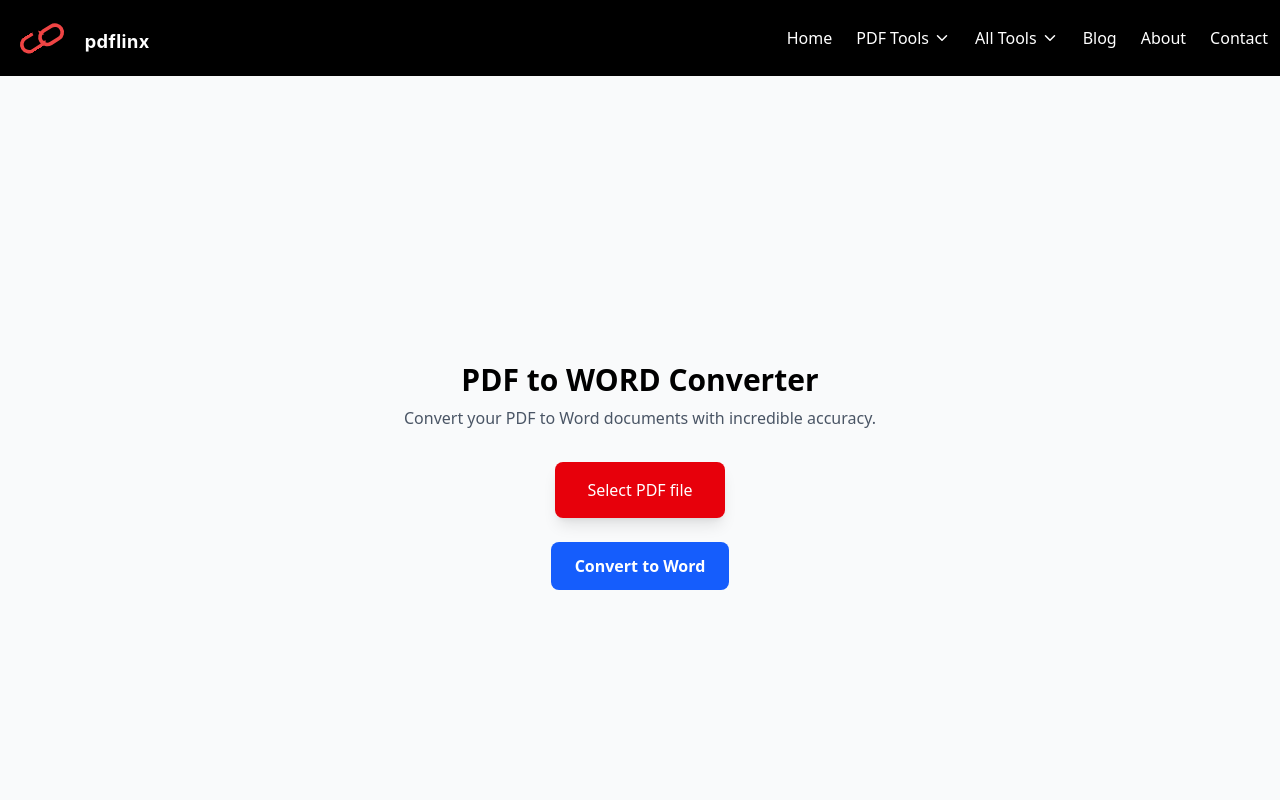
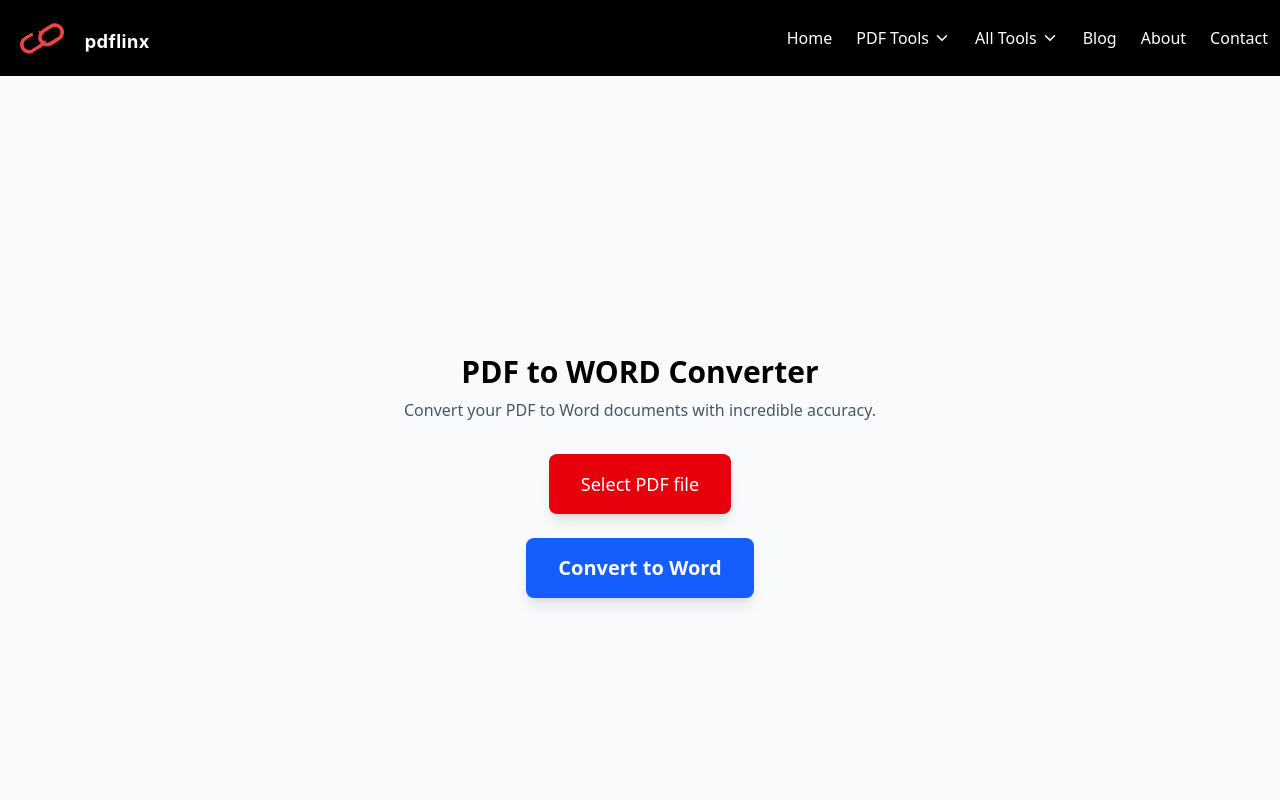
Before and after one commit to ashfaqazad/pdflinx, a Next.js app: page /pdf-to-word in a window 1280 px wide. Shown: the top 800 px of the page. Built offline with nearby package versions, Linux system fonts and the light colour scheme; no server answers.

Commit message:
Final: PDF to Word working perfectly

```diff
--- a/components/tools/PdfToWord.jsx
+++ b/components/tools/PdfToWord.jsx
@@ -5,8 +5,8 @@ export default function PdfToWord() {
   const [file, setFile] = useState(null);
   const [loading, setLoading] = useState(false);
 
-  // ← Tera Vercel .env se aayega – GitHub par IP nahi dikhega
-  const API_URL = process.env.NEXT_PUBLIC_BACKEND_URL
+  // Local aur live dono par chalega
+  const API_URL = process.env.NEXT_PUBLIC_BACKEND_URL || "http://72.60.78.58:4000";
 
   const handleSubmit = async (e) => {
     e.preventDefault();
@@ -32,7 +32,6 @@ export default function PdfToWord() {
       a.click();
       window.URL.revokeObjectURL(url);
 
-      // alert("BHAI HO GAYA – Downloaded Successfully!");
     } catch (err) {
       alert("Error: " + err.message);
     } finally {
@@ -51,7 +50,7 @@ export default function PdfToWord() {
       </div>
 
       <form onSubmit={handleSubmit} className="flex flex-col items-center space-y-6">
-        <label className="bg-red-600 text-white px-8 py-4 rounded-lg shadow-lg cursor-pointer hover:bg-red-700 transition">
+        <label className="bg-red-600 text-white px-8 py-4 rounded-lg shadow-lg cursor-pointer hover:bg-red-700 transition text-lg font-medium">
           {file ? file.name : "Select PDF file"}
           <input
             type="file"
@@ -65,20 +64,118 @@ export default function PdfToWord() {
         <button
           type="submit"
           disabled={loading}
-          className="bg-blue-600 text-white px-6 py-3 rounded-lg font-semibold hover:bg-blue-700 disabled:opacity-50 transition"
+          className="bg-blue-600 text-white px-8 py-4 rounded-lg font-bold text-xl hover:bg-blue-700 disabled:opacity-60 transition shadow-lg"
         >
-          {loading ? "Converting..." : "Convert to Word"}
+          {loading ? "Converting... Please wait" : "Convert to Word"}
         </button>
       </form>
 
       {loading && (
-        <p className="mt-6 text-blue-600 animate-pulse">
+        <p className="mt-8 text-blue-600 text-lg font-medium animate-pulse">
           Converting your PDF... (takes 5-15 seconds)
         </p>
       )}
     </main>
   );
 }
+
+
+
+
+
+
+
+
+
+
+
+
+
+
+
+
+
+// "use client";
+// import { useState } from "react";
+
+// export default function PdfToWord() {
+//   const [file, setFile] = useState(null);
+//   const [loading, setLoading] = useState(false);
+
+//   // ← Tera Vercel .env se aayega – GitHub par IP nahi dikhega
+//   const API_URL = process.env.NEXT_PUBLIC_BACKEND_URL
+
+//   const handleSubmit = async (e) => {
+//     e.preventDefault();
+//     if (!file) return alert("Please select a PDF file");
+
+//     setLoading(true);
+//     const formData = new FormData();
+//     formData.append("file", file);
+
+//     try {
+//       const res = await fetch(`${API_URL}/convert/pdf-to-word`, {
+//         method: "POST",
+//         body: formData,
+//       });
+
+//       if (!res.ok) throw new Error("Conversion failed");
+
+//       const blob = await res.blob();
+//       const url = window.URL.createObjectURL(blob);
+//       const a = document.createElement("a");
+//       a.href = url;
+//       a.download = file.name.replace(/\.pdf$/i, ".docx");
+//       a.click();
+//       window.URL.revokeObjectURL(url);
+
+//       // alert("BHAI HO GAYA – Downloaded Successfully!");
+//     } catch (err) {
+//       alert("Error: " + err.message);
+//     } finally {
+//       setLoading(false);
+//       setFile(null);
+//     }
+//   };
+
+//   return (
+//     <main className="min-h-screen flex flex-col items-center justify-center bg-gray-50 p-6">
+//       <div className="text-center max-w-2xl">
+//         <h1 className="text-3xl font-bold mb-2">PDF to WORD Converter</h1>
+//         <p className="text-gray-600 mb-8">
+//           Convert your PDF to Word documents with incredible accuracy.
+//         </p>
+//       </div>
+
+//       <form onSubmit={handleSubmit} className="flex flex-col items-center space-y-6">
+//         <label className="bg-red-600 text-white px-8 py-4 rounded-lg shadow-lg cursor-pointer hover:bg-red-700 transition">
+//           {file ? file.name : "Select PDF file"}
+//           <input
+//             type="file"
+//             accept="application/pdf"
+//             onChange={(e) => setFile(e.target.files?.[0] || null)}
+//             className="hidden"
+//             required
+//           />
+//         </label>
+
+//         <button
+//           type="submit"
+//           disabled={loading}
+//           className="bg-blue-600 text-white px-6 py-3 rounded-lg font-semibold hover:bg-blue-700 disabled:opacity-50 transition"
+//         >
+//           {loading ? "Converting..." : "Convert to Word"}
+//         </button>
+//       </form>
+
+//       {loading && (
+//         <p className="mt-6 text-blue-600 animate-pulse">
+//           Converting your PDF... (takes 5-15 seconds)
+//         </p>
+//       )}
+//     </main>
+//   );
+// }
 
 
 
```
